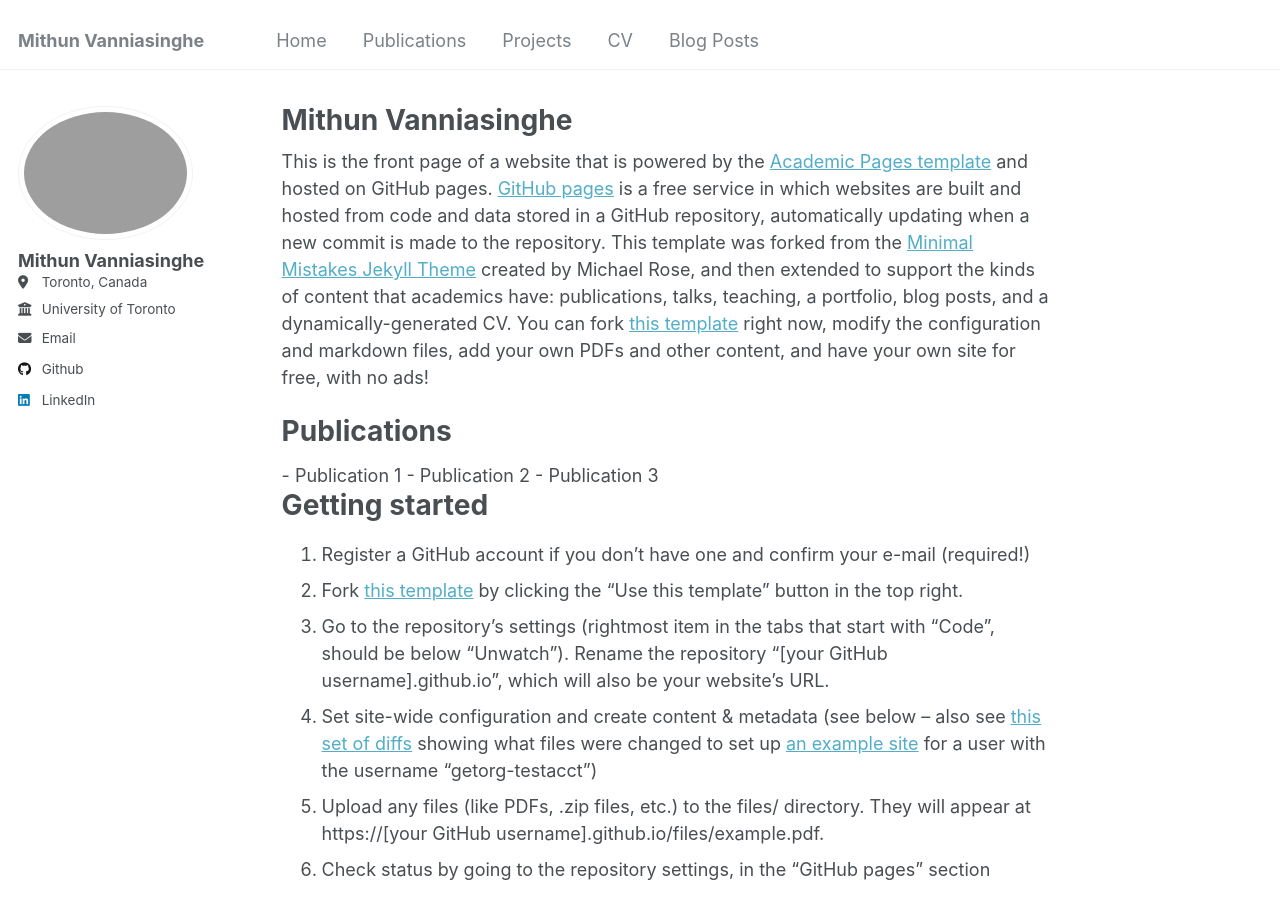
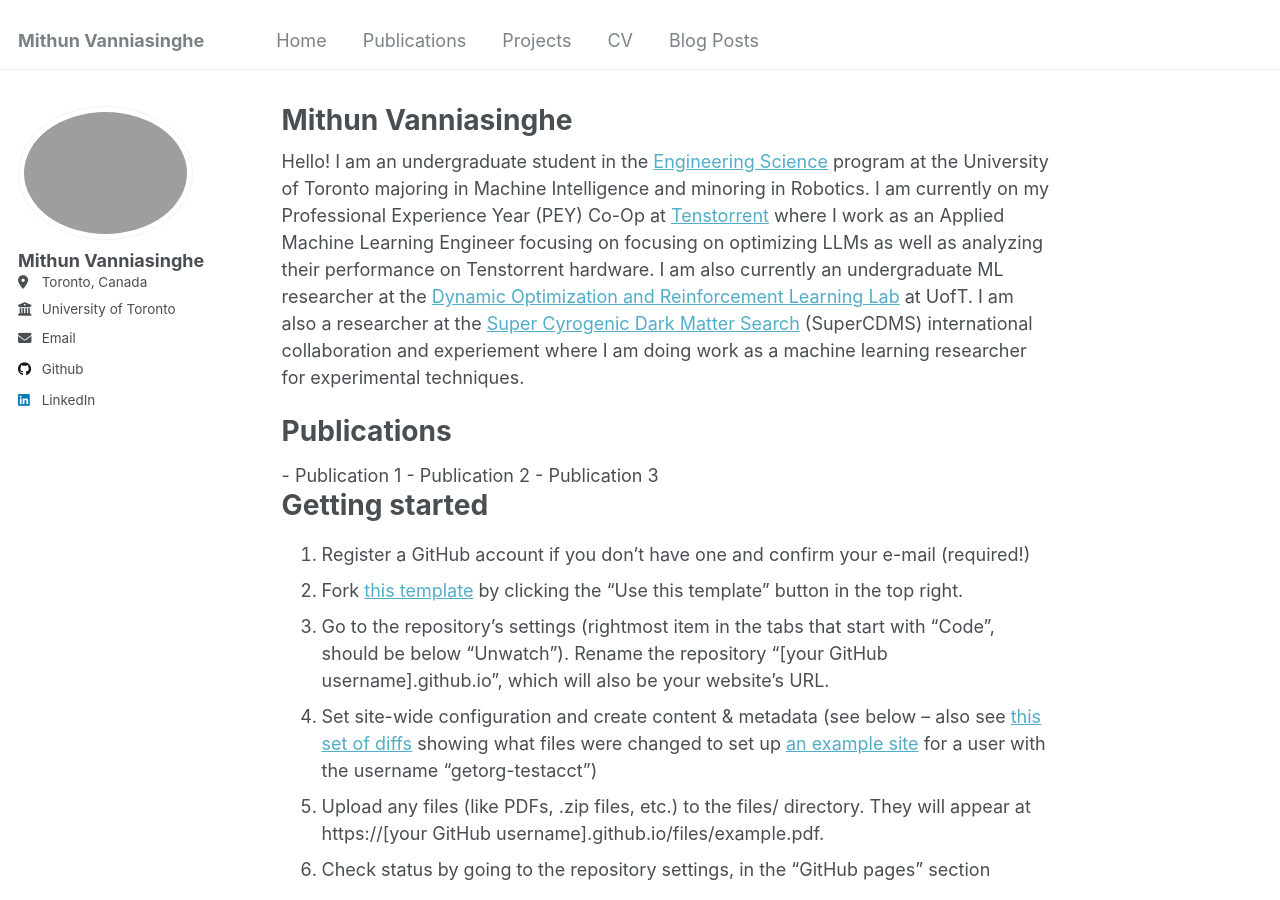
Before and after one commit to mithunvvv/mithunvvv.github.io, a Jekyll site: the page built from _pages/about.md, in a window 1280 px wide and 900 px high. Built offline with Jekyll 4.4.1, drawn with Linux system fonts in a browser that asks for light colours.

Commit message:
updated bio

```diff
--- a/_pages/about.md
+++ b/_pages/about.md
@@ -7,7 +7,7 @@ redirect_from:
   - /about.html
 ---
 
-This is the front page of a website that is powered by the [Academic Pages template](https://github.com/academicpages/academicpages.github.io) and hosted on GitHub pages. [GitHub pages](https://pages.github.com) is a free service in which websites are built and hosted from code and data stored in a GitHub repository, automatically updating when a new commit is made to the repository. This template was forked from the [Minimal Mistakes Jekyll Theme](https://mmistakes.github.io/minimal-mistakes/) created by Michael Rose, and then extended to support the kinds of content that academics have: publications, talks, teaching, a portfolio, blog posts, and a dynamically-generated CV. You can fork [this template](https://github.com/academicpages/academicpages.github.io) right now, modify the configuration and markdown files, add your own PDFs and other content, and have your own site for free, with no ads!
+Hello! I am an undergraduate student in the [Engineering Science](https://engsci.utoronto.ca/program/what-is-engsci/) program at the University of Toronto majoring in Machine Intelligence and minoring in Robotics. I am currently on my Professional Experience Year (PEY) Co-Op at [Tenstorrent](https://tenstorrent.com/) where I work as an Applied Machine Learning Engineer focusing on focusing on optimizing LLMs as well as analyzing their performance on Tenstorrent hardware. I am also currently an undergraduate ML researcher at the [Dynamic Optimization and Reinforcement Learning Lab](https://cglee.mie.utoronto.ca/research-lab/) at UofT. I am also a researcher at the [Super Cyrogenic Dark Matter Search](https://supercdms.slac.stanford.edu/) (SuperCDMS) international collaboration and experiement where I am doing work as a machine learning researcher for experimental techniques.
 
 # Publications
 <div id="publications">
```
